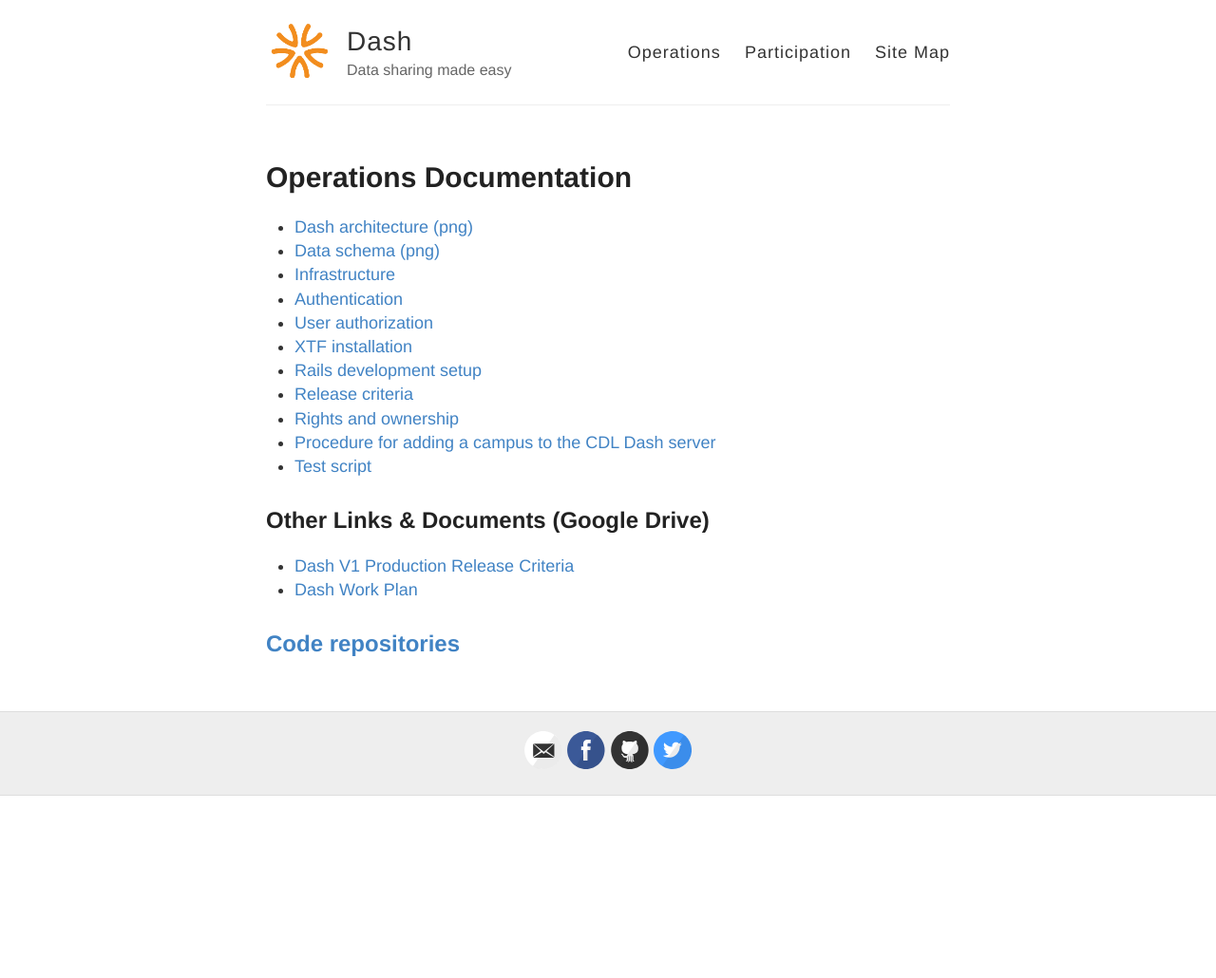
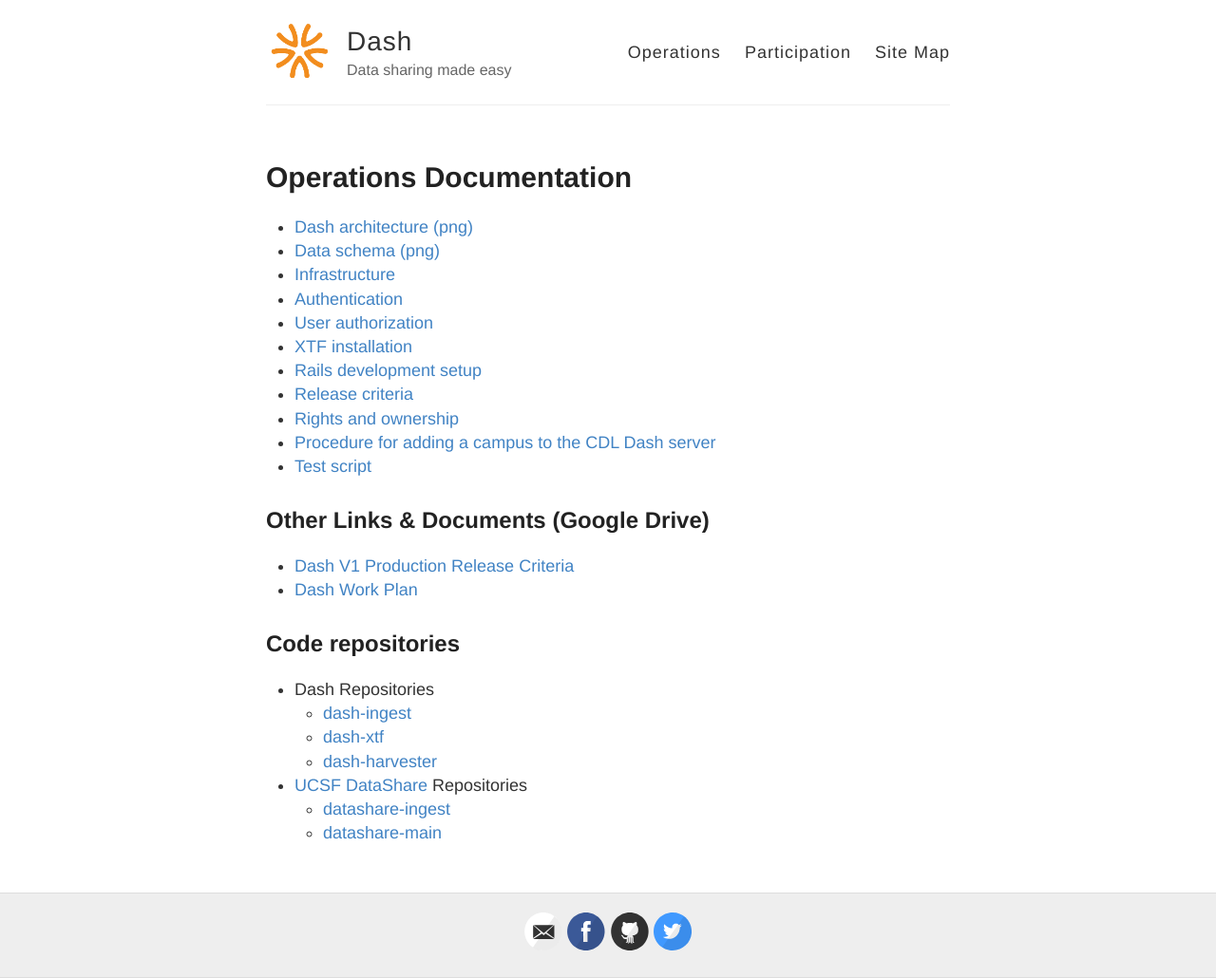
Before and after one commit to CDLUC3/dash, a Jekyll site: the page built from operations.md, in a window 1280 px wide. Shown: the whole page at 95% size. Built offline with Jekyll 4.4.1, drawn with Linux system fonts in a browser that asks for light colours; before the commit the page ends 900 px from its top, so only the background shows below that.

Commit message:
remove separate code repo page

```diff
--- a/operations.md
+++ b/operations.md
@@ -23,4 +23,12 @@
 <li><a href="https://docs.google.com/spreadsheets/d/1zA8YBOvSvAYd66mqnbg_eMrt6oAdi_LFvCIBGzHZqIw/edit#gid=1629117340">Dash Work Plan</a></li>
 </ul>
 
-## [Code repositories](http://CDLUC3.github.io/dash/code-repositories)
+## Code repositories
+
+* Dash Repositories
+   * [dash-ingest](https://github.com/CDLUC3/dash-ingest">dash-ingest)
+   * [dash-xtf](https://github.com/CDLUC3/dash-xtf">dash-xtf)
+   * [dash-harvester](https://github.com/CDLUC3/dash-harvester)
+* [UCSF DataShare](http://datashare.ucsf.edu) Repositories
+   * [datashare-ingest](https://github.com/CDLUC3/datashare-ingest)
+   * [datashare-main](https://github.com/CDLUC3/datashare)
```
Also changed, not shown: code-repositories.md (deleted, +0 -13 lines), site-map.md (+0 -1 lines).
